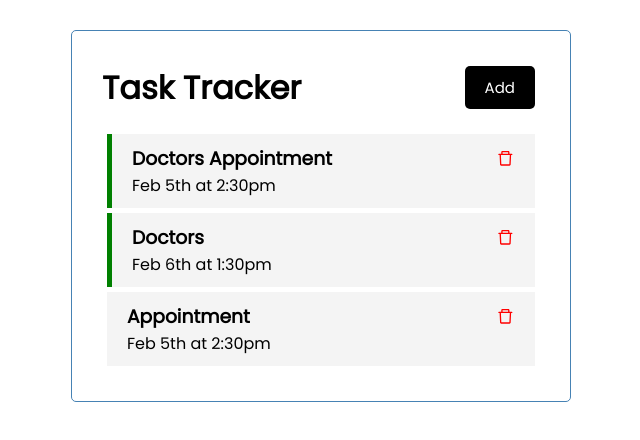
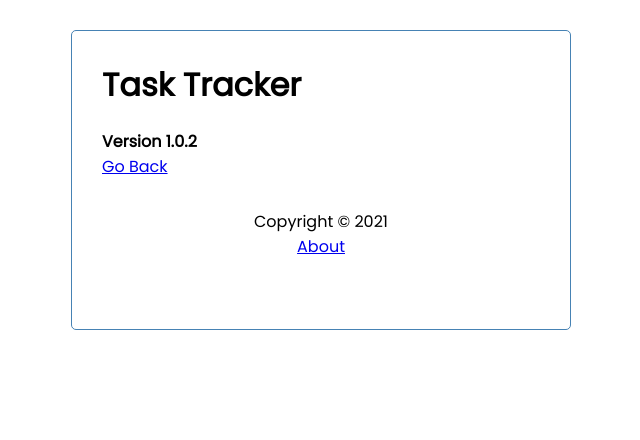
Before and after one commit to saura-t/todo, a React (Create React App) app in the folder client/: page /about in a window 1280 px wide. Shown: the top 440 px of the page, without its empty margins (319-959 px from the left). Built offline with nearby package versions, Linux system fonts and the light colour scheme; data requests are answered from the project's data file.

Commit message:
lesson session-3 JSON server as mock backend and Routing with react-router-dom

```diff
--- /dev/null
+++ b/client/db.json
@@ -0,0 +1,10 @@
+{
+  "tasks": [
+    {
+      "text": "asdf",
+      "day": "asdf",
+      "reminder": true,
+      "id": 1
+    }
+  ]
+}
--- a/client/package.json
+++ b/client/package.json
@@ -6,9 +6,11 @@
     "@testing-library/jest-dom": "^5.11.10",
     "@testing-library/react": "^11.2.6",
     "@testing-library/user-event": "^12.8.3",
+    "json-server": "^0.16.3",
     "react": "^17.0.2",
     "react-dom": "^17.0.2",
     "react-icons": "^4.2.0",
+    "react-router-dom": "^5.2.0",
     "react-scripts": "4.0.3",
     "web-vitals": "^1.1.1"
   },
@@ -16,7 +18,8 @@
     "start": "react-scripts start",
     "build": "react-scripts build",
     "test": "react-scripts test",
-    "eject": "react-scripts eject"
+    "eject": "react-scripts eject",
+    "server": "json-server --watch db.json --port 5000"
   },
   "eslintConfig": {
     "extends": [
--- a/client/src/App.js
+++ b/client/src/App.js
@@ -1,60 +1,107 @@
-import {useState} from 'react'
+import {useState, useEffect} from 'react'
 import './App.css';
+import {BrowserRouter as Router, Route} from 'react-router-dom'
 import Header from './components/Header'
 import Tasks from './components/Tasks'
 import AddTask from './components/AddTask'
-
+import Footer from './components/Footer'
+import About from './components/About'
+import {useLocation} from 'react-router-dom'
 
 function App() {
   const [showAddTask, setShowAddTask] = useState(false)
-  const [tasks, setTasks] = useState([
-      {
-          id: 1,
-          text: 'Doctors Appointment',
-          day: 'Feb 5th at 2:30pm',
-          reminder: true,
-      },
-      {
-          id: 2,
-          text: 'Doctors',
-          day: 'Feb 6th at 1:30pm',
-          reminder: true,
-      },
-      {
-          id: 3,
-          text: 'Appointment',
-          day: 'Feb 5th at 2:30pm',
-          reminder: false,
-      },
+  const [tasks, setTasks] = useState([ ])
 
-  ])
+  useEffect(() => {
+    const getTasks = async () => {
+      const tasksFromServer = await fetchTasks()
+      setTasks(tasksFromServer)
+    }
+
+    getTasks()
+  }, [])
+
+  //Fetch Tasks
+  const fetchTasks = async () => {
+    const res = await fetch('http://localhost:5000/tasks')
+    const data = await res.json()
+
+    return data
+  }
 
   //Add Task
-  const addTask = (task) =>{
-    const id = Math.floor(Math.random() * 99999) + 1
-    const newTask = {id,...task}
-    setTasks([...tasks, newTask])
+  const addTask = async (task) =>{
+
+    const res = await fetch('http://localhost:5000/tasks',{
+      method: 'POST',
+      headers: {
+        'Content-type': 'application/json'
+      },
+      body: JSON.stringify(task)
+    })
+
+    const data = await res.json()
+
+    setTasks([...tasks,data])
+
+    // const id = Math.floor(Math.random() * 99999) + 1
+    // const newTask = {id,...task}
+    // setTasks([...tasks, newTask])
+  }
+
+  //Fetch Task
+  const fetchTask = async (id) => {
+    const res = await fetch(`http://localhost:5000/tasks/${id}`)
+    const data = await res.json()
+
+    return data
   }
 
   //Delete Task
-  const deleteTask = (id) => {
+  const deleteTask = async (id) => {
+    await fetch(`http://localhost:5000/tasks/${id}`,{
+      method: 'DELETE',
+    })
+
     setTasks(tasks.filter((task)=>task.id !== id))
   }
 
   //Toggle Reminder
-  const toggleReminder = (id) => {
-    setTasks(tasks.map((task) => task.id === id ? {...task,reminder: !task.reminder} : task))
+  const toggleReminder = async (id) => {
+    const taskToToggle = await fetchTask(id)
+    const updatedTask = { ...taskToToggle, reminder: !taskToToggle.reminder}
+
+    const res = await fetch(`http://localhost:5000/tasks/${id}`, {
+      method: 'PUT',
+      headers: {
+        'Content-type': 'application/json'
+      },
+      body: JSON.stringify(updatedTask)
+    })
+
+    const data = await res.json()
+
+    setTasks(tasks.map((task) => task.id === id ? {...task,reminder: data.reminder} : task))
   }
 
   return (
+    <Router>
       <div className="container">
         <Header onAdd={() => setShowAddTask(!showAddTask)}showAdd={showAddTask}/>
+        <Route path='/'
+          exact render={(props) => (
+          <>
             {showAddTask && <AddTask onAdd={addTask}/>}
             {tasks.length > 0 ? <Tasks
             tasks={tasks}
             onToggle={toggleReminder}
             onDelete={deleteTask}/> : 'No Tasks'}
+          </>
+        )}></Route>
+        <Route path='/about' component={About}></Route>
+        <Footer/>
       </div>
+    </Router>
   );
 }
 
--- /dev/null
+++ b/client/src/components/About.js
@@ -0,0 +1,12 @@
+import {Link} from 'react-router-dom'
+
+const About = () => {
+    return (
+        <div>
+            <h4>Version 1.0.2</h4>
+            <Link to="/">Go Back</Link>
+        </div>
+    )
+}
+
+export default About
--- /dev/null
+++ b/client/src/components/Footer.js
@@ -0,0 +1,12 @@
+import {Link} from 'react-router-dom'
+
+const Footer = () => {
+    return (
+        <footer>
+            <p>Copyright &copy; 2021</p>
+            <Link to="/about">About</Link>
+        </footer>
+    )
+}
+
+export default Footer
--- a/client/src/components/Header.js
+++ b/client/src/components/Header.js
@@ -1,16 +1,18 @@
 import Button from './Button'
 import PropTypes from 'prop-types'
+import { useLocation } from 'react-router'
 
 
 const Header = ({ title, onAdd, showAdd }) => {
 
+    const location = useLocation()
     return (
         <header className='header'>
            <h1>{title}</h1>
-           <Button
+           {location.pathname === '/' && (<Button
            color = {showAdd ? 'red' : 'black'}
            onClick={onAdd}
-           text={showAdd ? 'Close' : 'Add'}/>
+           text={showAdd ? 'Close' : 'Add'}/>)}
          </header>
     )
 }
--- a/client/src/components/Task.js
+++ b/client/src/components/Task.js
@@ -2,7 +2,8 @@
 
 const Task = ({task, onDelete, onToggle}) => {
     return (
-        <div className={`task ${task.reminder ? 'reminder' : ''}`} onDoubleClick={()=>onToggle(task.id)}>
+        <div className={`task ${task.reminder ? 'reminder' : ''}`}
+        onDoubleClick={()=> onToggle(task.id)}>
             <h3>{task.text}
             <AiOutlineDelete
             style={{color: 'red', cursor: 'pointer'}}
--- a/client/src/components/Tasks.js
+++ b/client/src/components/Tasks.js
@@ -4,8 +4,8 @@
 
     return (
         <>
-          {tasks.map((task) => (
-              <Task key={task.id}
+          {tasks.map((task, index) => (
+              <Task key={index}
               task={task}
               onToggle={onToggle}
               onDelete={onDelete}/>
```
Also changed, not shown: 1 other file (tests, documents, lock files or other folders). Lines whose indentation alone changed are shown as unchanged.
